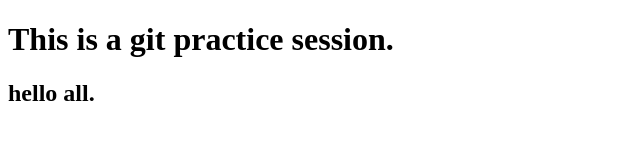
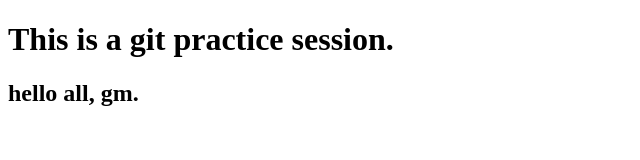
Before and after one commit to Thara-15/Test, a plain HTML site: page index.html in a window 1280 px wide. Shown: the full height of the page, 0-640 px from the left. Drawn offline with Linux system fonts and the light colour scheme.

Commit message:
feat: change from local repo

```diff
--- a/index.html
+++ b/index.html
@@ -8,7 +8,7 @@
         This is a git practice session.
     </h1>
     <h2>
-        hello all.
+        hello all, gm.
     </h2>
 </head>
 <body>
```
